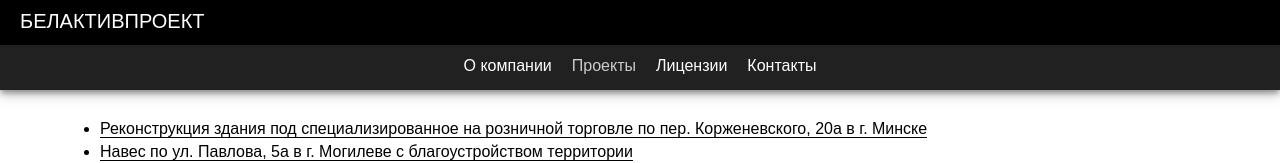
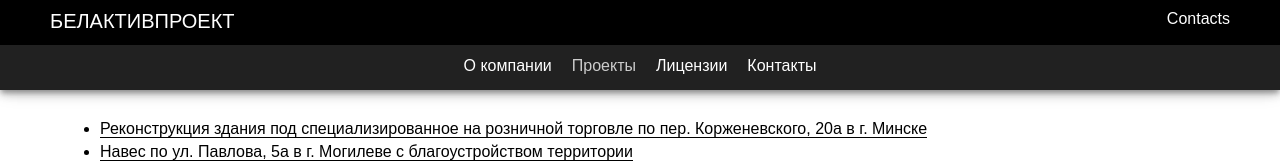
Before and after one commit to IvanHrushevich/bel-aktiv-project, an Angular app: page /projects in a window 1280 px wide. Shown: the top 163 px of the page. Built offline with nearby package versions, Linux system fonts and the light colour scheme.

Commit message:
Update header, perform minor refactoring

```diff
--- a/src/app/about/about.component.scss
+++ b/src/app/about/about.component.scss
@@ -1,3 +1,5 @@
+@import '../shared/variables';
+
 .about__text {
   & + & {
     margin-top: 1rem;
@@ -18,7 +20,7 @@
 .partners__item {
   width: 300px;
   height: 160px;
-  background-color: #ccc;
+  background-color: $light-grey;
   background-image: url('../../assets/img/partners-spritesheet.png');
   background-repeat: no-repeat;
 
--- a/src/app/page/navigation/header/header.component.html
+++ b/src/app/page/navigation/header/header.component.html
@@ -1,7 +1,11 @@
 <header class="header">
   <div class="header__info">
-    <a href="/" class="logo">БелАктивПроект</a>
-    <div class="contacts">Contacts</div>
+    <div class="header__container container-global">
+      <div>
+        <a href="/" class="logo">БелАктивПроект</a>
+      </div>
+      <div class="contacts">Contacts</div>
+    </div>
   </div>
 
   <nav class="nav">
--- a/src/app/page/navigation/header/header.component.scss
+++ b/src/app/page/navigation/header/header.component.scss
@@ -1,7 +1,13 @@
 @import '../../../shared/variables';
 
 .header {
+  color: $white;
   box-shadow: 0 4px 5px -1px rgba(0, 0, 0, 0.3), 0 5px 10px 0 rgba(0, 0, 0, 0.15), 0 1px 18px 0 rgba(0, 0, 0, 0.14);
+}
+
+.header__container {
+  display: flex;
+  justify-content: space-between;
 }
 
 .header__info {
@@ -31,16 +37,16 @@
 
 .nav__link,
 .logo {
-  color: #fff;
+  color: $white;
 
   &:hover,
   &:active {
-    color: #ccc;
+    color: $light-grey;
   }
 }
 
 .nav__link_active {
-  color: #ccc;
+  color: $light-grey;
 }
 
 .logo {
--- a/src/app/page/page.component.html
+++ b/src/app/page/page.component.html
@@ -1,5 +1,5 @@
 <div class="wrapper">
-  <app-header></app-header>
+  <app-header class="header-component"></app-header>
   <main class="main">
     <router-outlet></router-outlet>
   </main>
--- a/src/app/page/page.component.scss
+++ b/src/app/page/page.component.scss
@@ -4,8 +4,15 @@
   flex-direction: column;
 }
 
+.header-component {
+  position: fixed;
+  width: 100%;
+  z-index: 2;
+}
+
 .main {
   flex: 1;
   display: flex;
   flex-direction: column;
+  padding-top: 9rem;
 }
--- a/src/app/projects/projects.component.scss
+++ b/src/app/projects/projects.component.scss
@@ -1,3 +1,5 @@
+@import '../shared/variables';
+
 .card-container {
   display: flex;
   flex-direction: column;
@@ -15,10 +17,11 @@
 
 .project-list__link {
   cursor: pointer;
-  border-bottom: 1px solid #000;
+  border-bottom: 1px solid $dark;
 }
 
 .project-card {
   min-height: 30rem;
-  margin-top: 3rem;
+  margin: 3rem auto;
+  max-width: 100rem;
 }
--- a/src/app/promo/promo.component.scss
+++ b/src/app/promo/promo.component.scss
@@ -24,7 +24,7 @@
 .promo__wrapper {
   margin: auto;
   width: 40rem;
-  color: #fff;
+  color: $white;
   display: flex;
   flex-direction: column;
   align-items: flex-start;
@@ -38,7 +38,7 @@
 }
 
 .promo__text {
-  color: #ccc;
+  color: $light-grey;
   font-size: 1.8rem;
   margin-bottom: 1rem;
 }
--- a/src/app/shared/variables.scss
+++ b/src/app/shared/variables.scss
@@ -5,6 +5,7 @@
 
 $dark: #000000;
 $white: #ffffff;
+$light-grey: #cccccc;
 
 $desktop-width: 1200px;
 $tablet-width: 767px;
```
